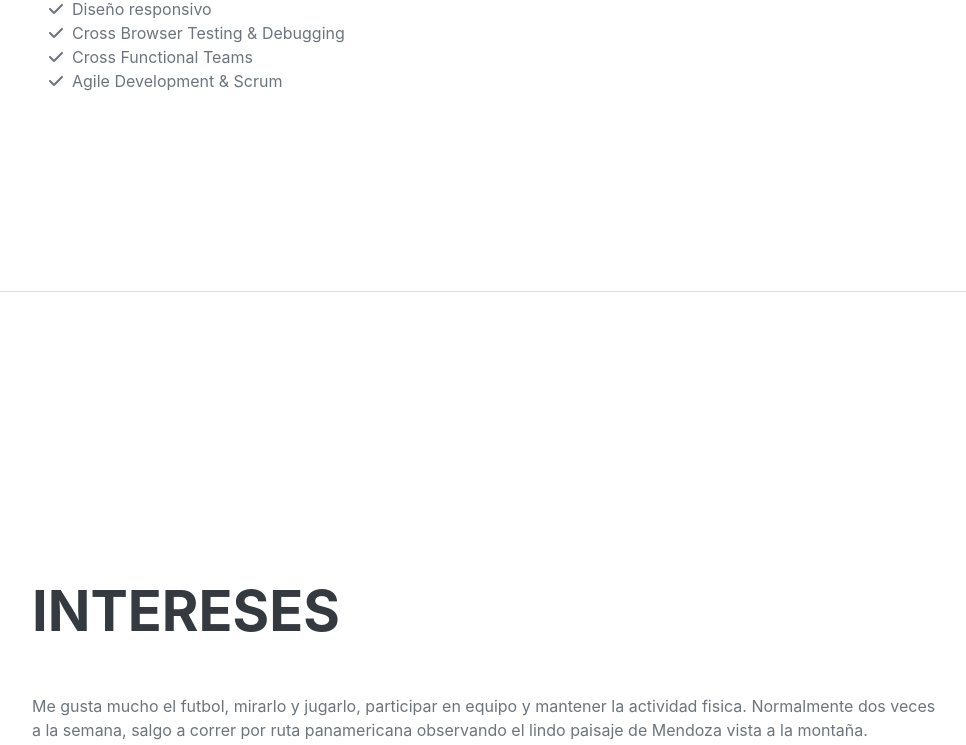
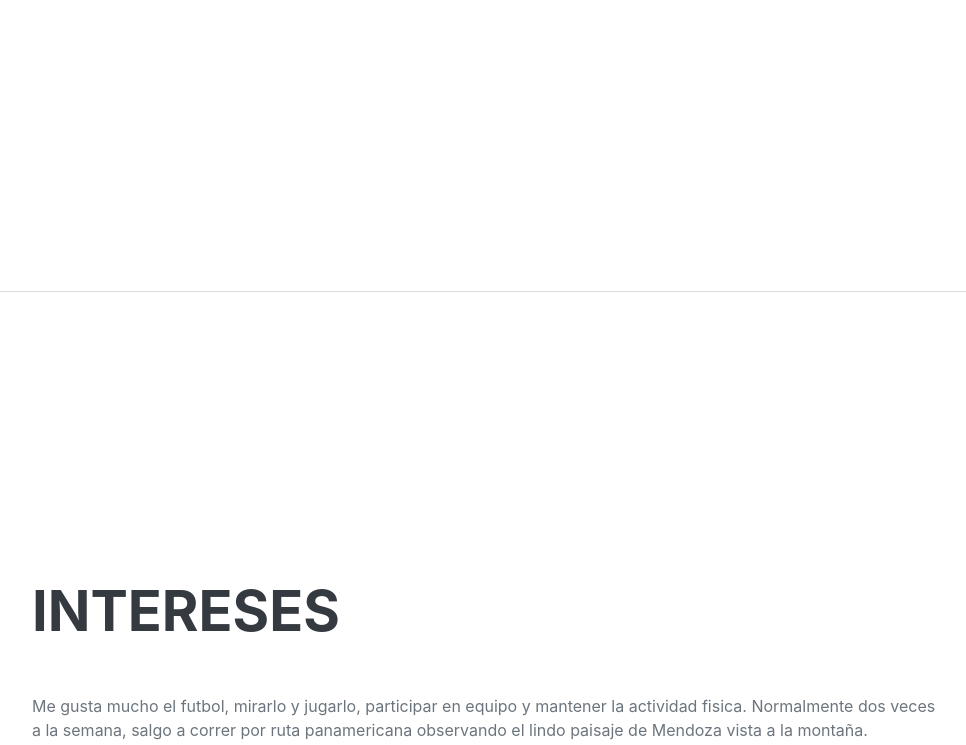
Before and after one commit to jdavidcayo/davidcayo-com-ar, a plain HTML site: page index.html in a window 1280 px wide. Shown: the part 2912-3657 px from the top of the page, without its empty margins (288-1254 px from the left). Drawn offline with nearby package versions, Linux system fonts and the light colour scheme; a web font is replaced by a local one.

Commit message:
index modified

```diff
--- a/index.html
+++ b/index.html
@@ -122,26 +122,7 @@
 
                         <li class="list-inline-item"><i class="fab fa-java"></i></li>
                         <li class="list-inline-item"><i class="fab fa-npm"></i></li>
-                    </ul>
-                    <div class="subheading mb-3">Workflow</div>
-                    <ul class="fa-ul mb-0">
-                        <li>
-                            <span class="fa-li"><i class="fas fa-check"></i></span>
-                            Diseño responsivo
-                        </li>
-                        <li>
-                            <span class="fa-li"><i class="fas fa-check"></i></span>
-                            Cross Browser Testing & Debugging
-                        </li>
-                        <li>
-                            <span class="fa-li"><i class="fas fa-check"></i></span>
-                            Cross Functional Teams
-                        </li>
-                        <li>
-                            <span class="fa-li"><i class="fas fa-check"></i></span>
-                            Agile Development & Scrum
-                        </li>
-                    </ul>
+
                 </div>
             </section>
             <hr class="m-0" />
```
